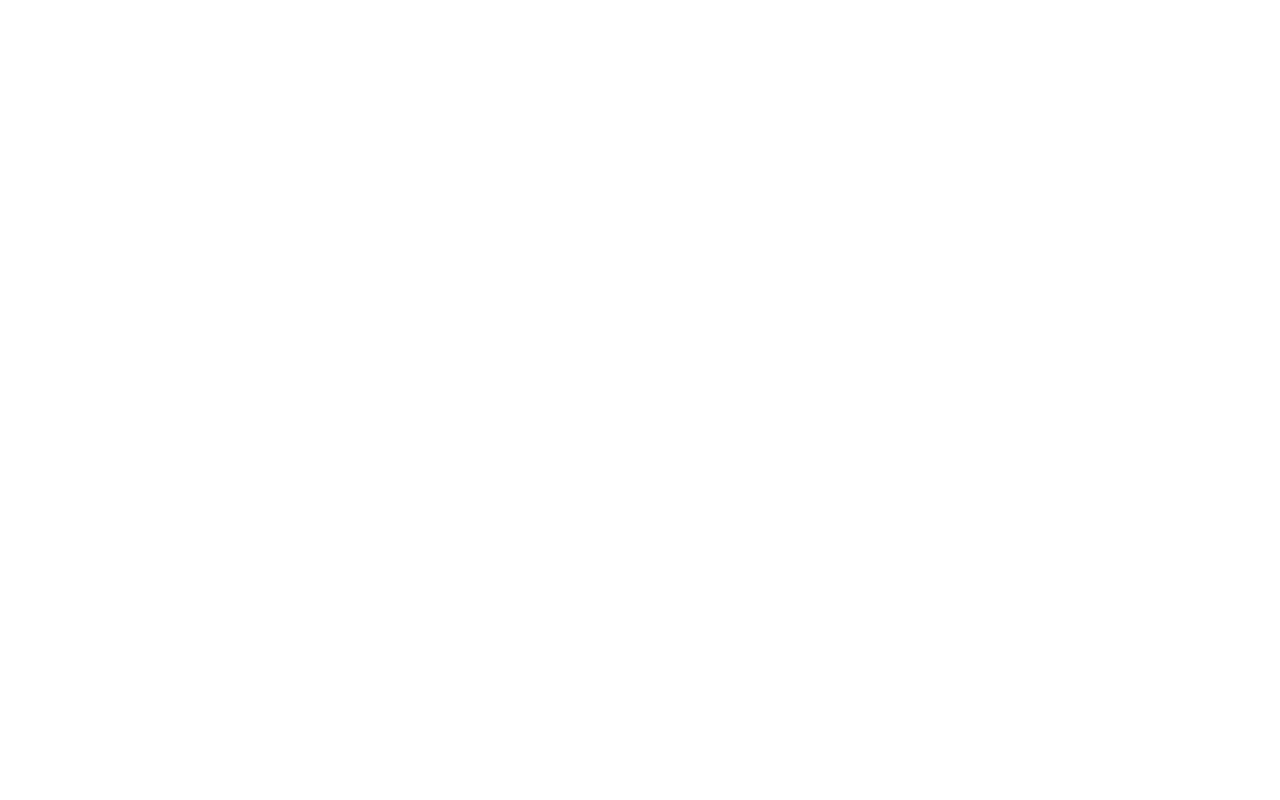
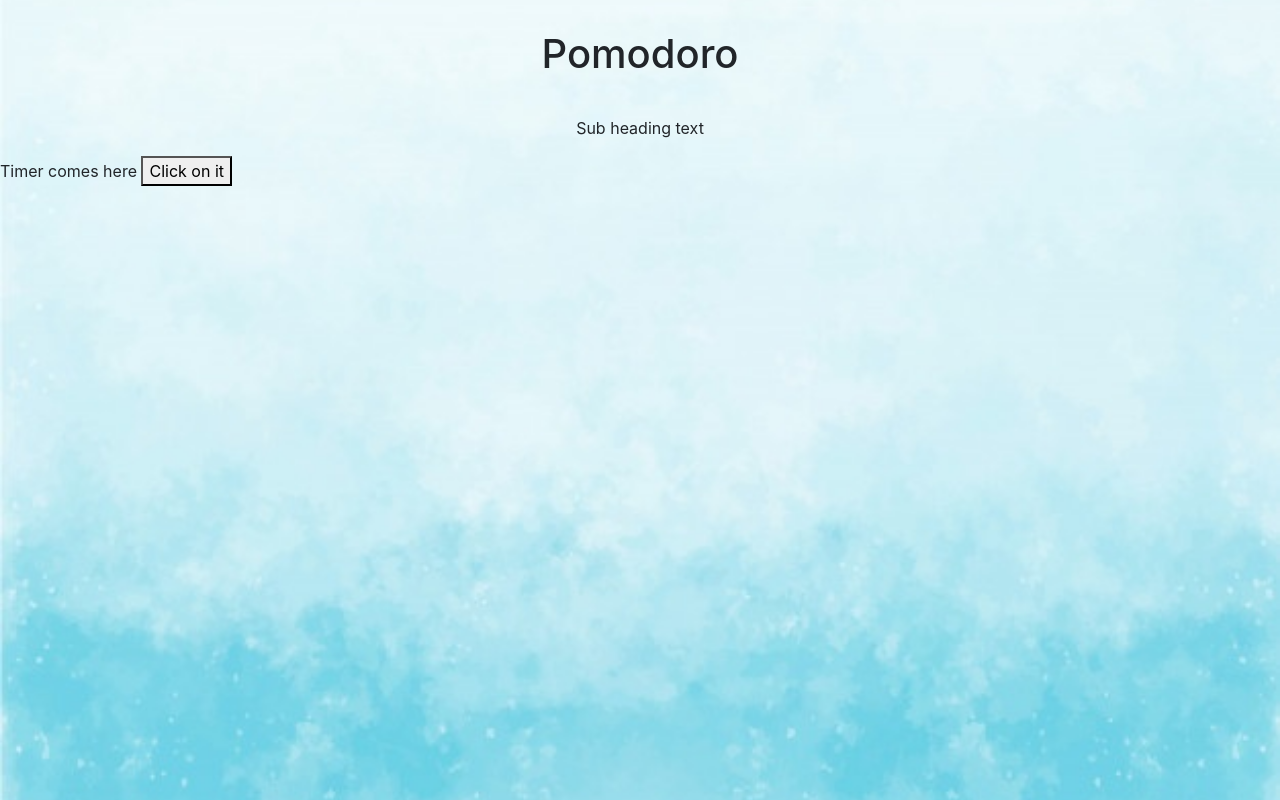
Before and after one commit to anirudhrathore/pomodoro, a plain HTML site: page index.html in a window 1280 px wide. Drawn offline with nearby package versions, Linux system fonts and the light colour scheme.

Commit message:
Add style and js file along with photos

```diff
--- a/index.html
+++ b/index.html
@@ -1,11 +1,24 @@
 <!DOCTYPE html>
 <html lang="en">
 <head>
+    <title>Pomodoro</title>
     <meta charset="UTF-8">
     <meta name="viewport" content="width=device-width, initial-scale=1.0">
-    <title>Pomodoro</title>
+    <link rel="stylesheet" href="styles/main.css">
+    <link rel="stylesheet" href="https://stackpath.bootstrapcdn.com/bootstrap/4.5.2/css/bootstrap.min.css">
+    <link rel="stylesheet" href="https://stackpath.bootstrapcdn.com/bootstrap/4.5.2/js/bootstrap.min.js">
 </head>
 <body>
-
+    <div class="header">
+        <h1>Pomodoro</h1>
+    </div>
+    <div class="sub-header">
+        <p>Sub heading text</p>
+    </div>
+    <div class="timer">
+        Timer comes here
+        <button onclick="setTimeout(startTimer, 3000);">Click on it </button>
+    </div>
+<script src="scripts/main.js"></script>
 </body>
 </html>
--- /dev/null
+++ b/scripts/main.js
@@ -0,0 +1,3 @@
+function startTimer() {
+    alert("Hello");
+}
--- /dev/null
+++ b/styles/main.css
@@ -0,0 +1,17 @@
+body{
+    /* background-image: url(../images/blue-white-modern-abstract-background.jpg); */
+    background-position: center;
+    background-size: cover;
+    background-repeat: no-repeat;
+    background-attachment: fixed;
+    background-image: url(../images/watercolor-background.jpg);
+}
+.header{
+    align-content: center;
+    text-align: center;
+    margin-top: 30px;
+    margin-bottom: 30px;
+}
+.sub-header{
+    text-align: center;
+}
```
Also changed, not shown: images/blue-white-modern-abstract-background.jpg (added), images/watercolor-background.jpg (added), 2 other files.
